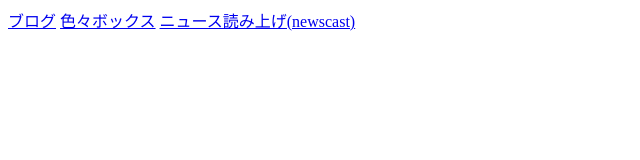
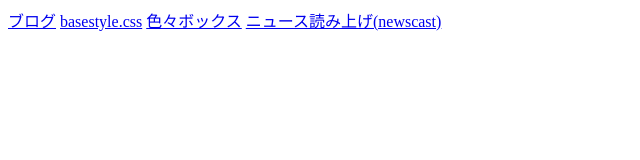
Before and after one commit to shizukani-cp/shizukani-cp.github.io, a plain HTML site: page index.html in a window 1280 px wide. Shown: the whole page, without its empty margins (0-640 px from the left). Drawn offline with Linux system fonts and the light colour scheme.

Commit message:
Update index.html

```diff
--- a/index.html
+++ b/index.html
@@ -5,6 +5,7 @@
   </head>
   <body>
     <a href="./blog/">ブログ</a>
+    <a href="./basestyle.css/">basestyle.css</a>
     <a href="./htmlapps/">色々ボックス</a>
     <a href="./newscast/">ニュース読み上げ(newscast)</a>
   </body>
```
